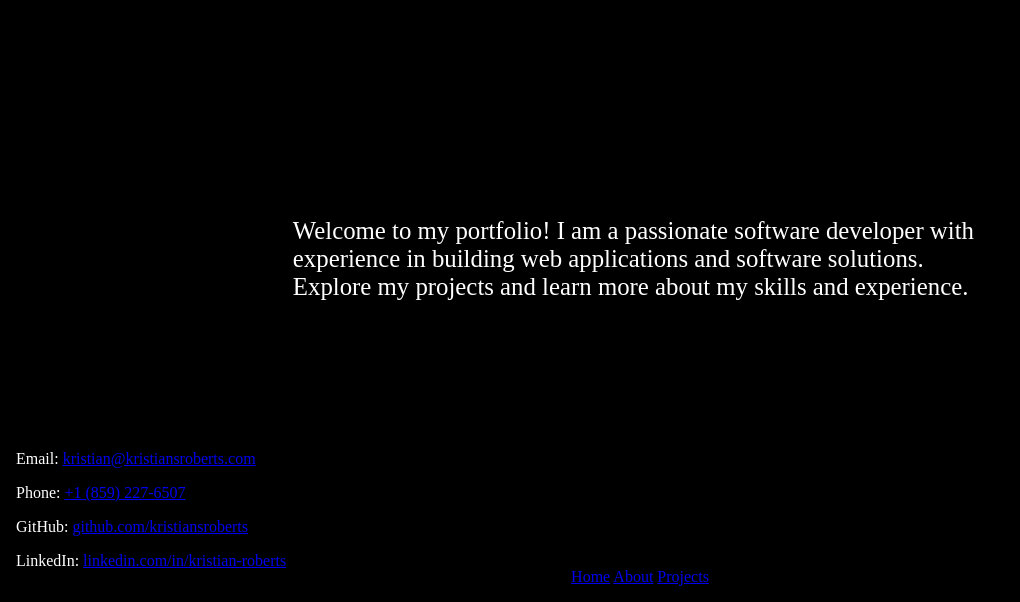
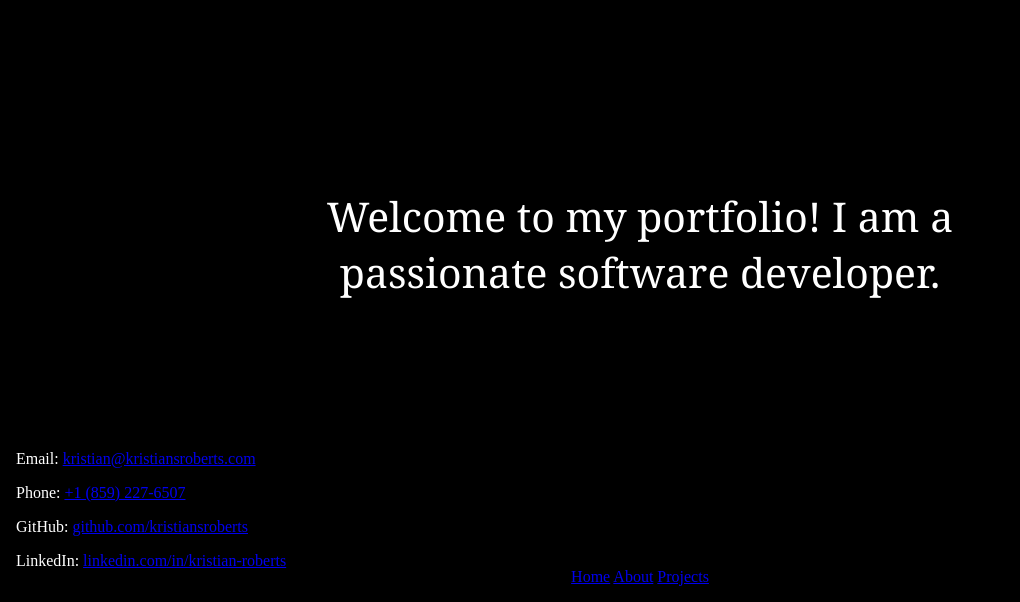
Before and after one commit to kristiansroberts/Portfolio, a Django app: page / in a window 1280 px wide. Shown: the part 198-800 px from the top of the page, without its empty margins (0-1020 px from the left). Run offline with Django 5.2, Linux system fonts and the light colour scheme.

Commit message:
fixed home page to be more punchy

```diff
--- a/static/css/styles.css
+++ b/static/css/styles.css
@@ -69,9 +69,12 @@ body {
 
 .home-intro {
     place-self: center;
-    width: min(56ch, 90vw);
+    width: min(34ch, 92vw);
     padding: 1.25rem 1.5rem;
-    font-size: 1.55rem;
+    text-align: center;
+    font-family: Georgia, serif;
+    font-size: clamp(2rem, 3.2vw, 4rem);
+    font-weight: 400;
 }
 
 /* Projects page set up */
--- a/templates/portfolio/home.html
+++ b/templates/portfolio/home.html
@@ -7,7 +7,6 @@
 </div>
 
 <div class="home-intro">
-    <p>Welcome to my portfolio! I am a passionate software developer with experience in building web applications and
-        software solutions. Explore my projects and learn more about my skills and experience.</p>
+    <p>Welcome to my portfolio! I am a passionate software developer. </p>
 </div>
 {% endblock %}
```
